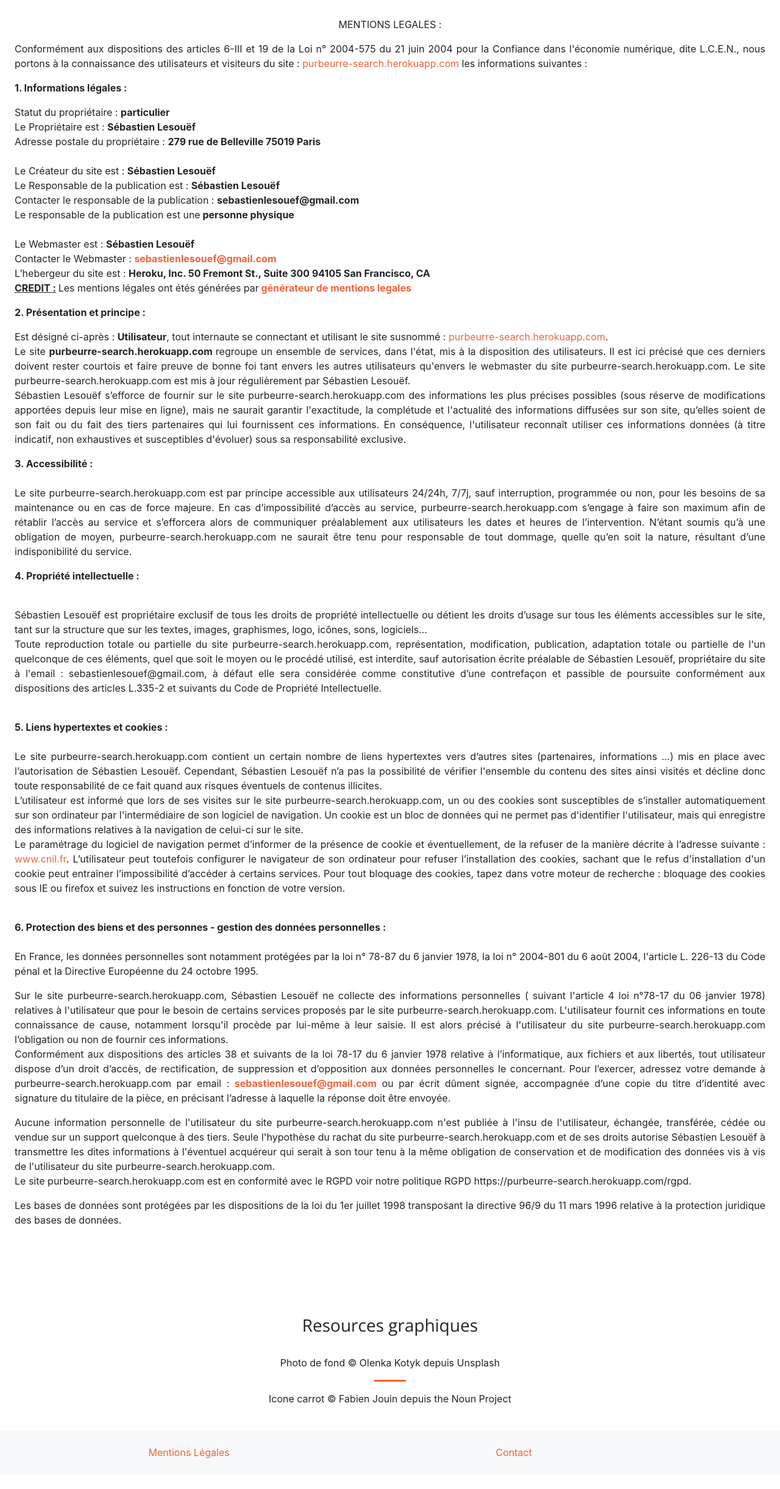
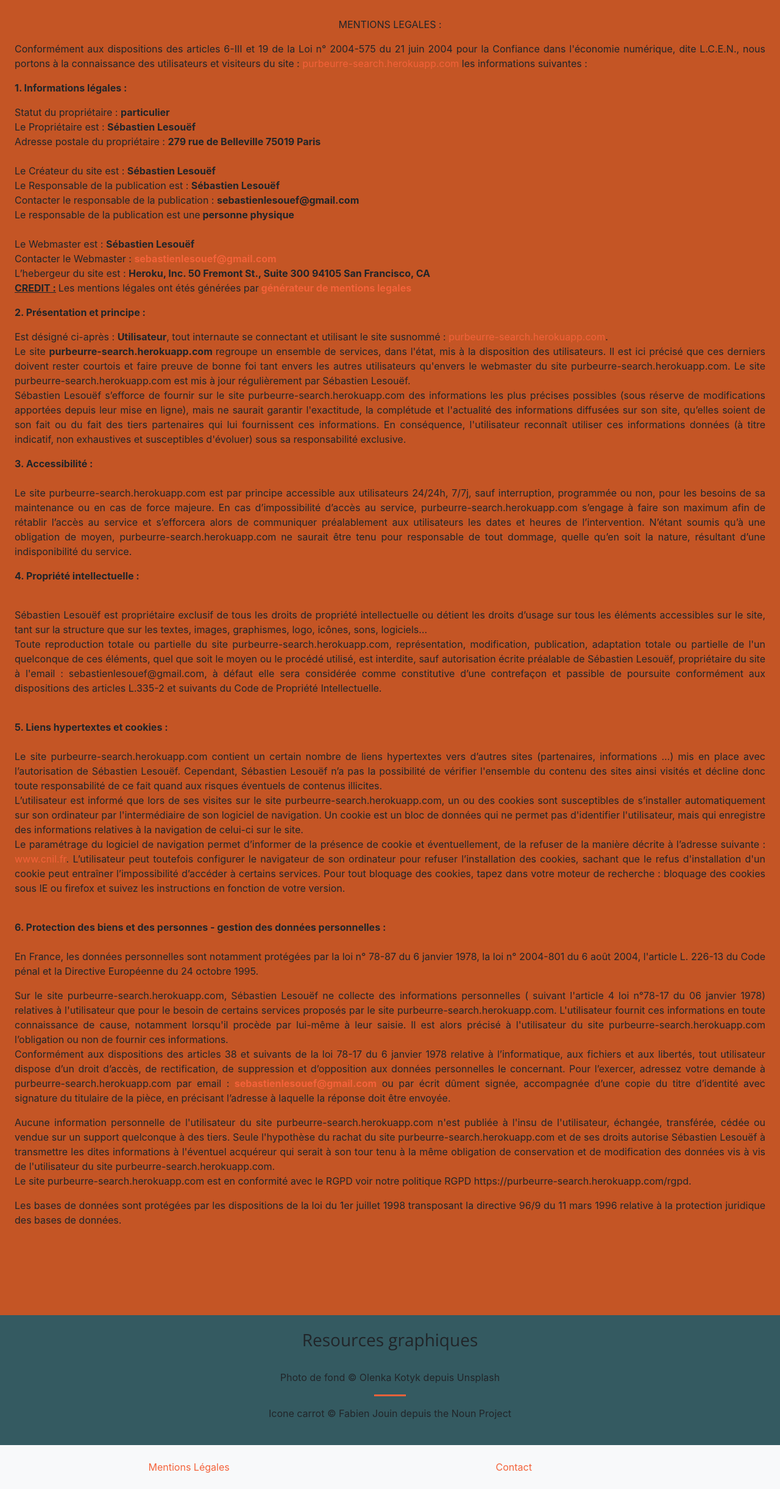
Before and after one commit to slesouef/PurBeurre_PurBonheur, a Django app: page /legal/ in a window 1280 px wide. Shown: the part 100-2541 px from the top of the page at 61% size. Before the commit the page ends 2491 px from the top, so only its background shows below. Run offline with Django 3.2, Linux system fonts and the light colour scheme; some libraries are stand-ins or nearby versions; some web fonts are replaced.

Commit message:
fix visual identity

```diff
--- a/templates/search/legal.html
+++ b/templates/search/legal.html
@@ -2,8 +2,8 @@
 
 {% block content %}
 
-  <section class="page-section mx-4">
-
+  <section class="page-section bg-rooibos">
+    <div class="mx-4">
     <p style="text-align:center">MENTIONS LEGALES :</p>
 
     <p style="text-align:justify">Conformément aux dispositions des articles 6-III et 19 de la Loi n° 2004-575 du 21
@@ -124,9 +124,11 @@
 
     <p style="text-align:justify">Les bases de données sont protégées par les dispositions de la loi du 1er juillet 1998
       transposant la directive 96/9 du 11 mars 1996 relative à la protection juridique des bases de données.</p>
+    </div>
   </section>
 
-  <section class="text-center">
+  <section class="text-center bg-moule">
+    <br>
     <h3>Resources graphiques</h3>
     <br>
     <p>Photo de fond © Olenka Kotyk depuis Unsplash</p>
```
